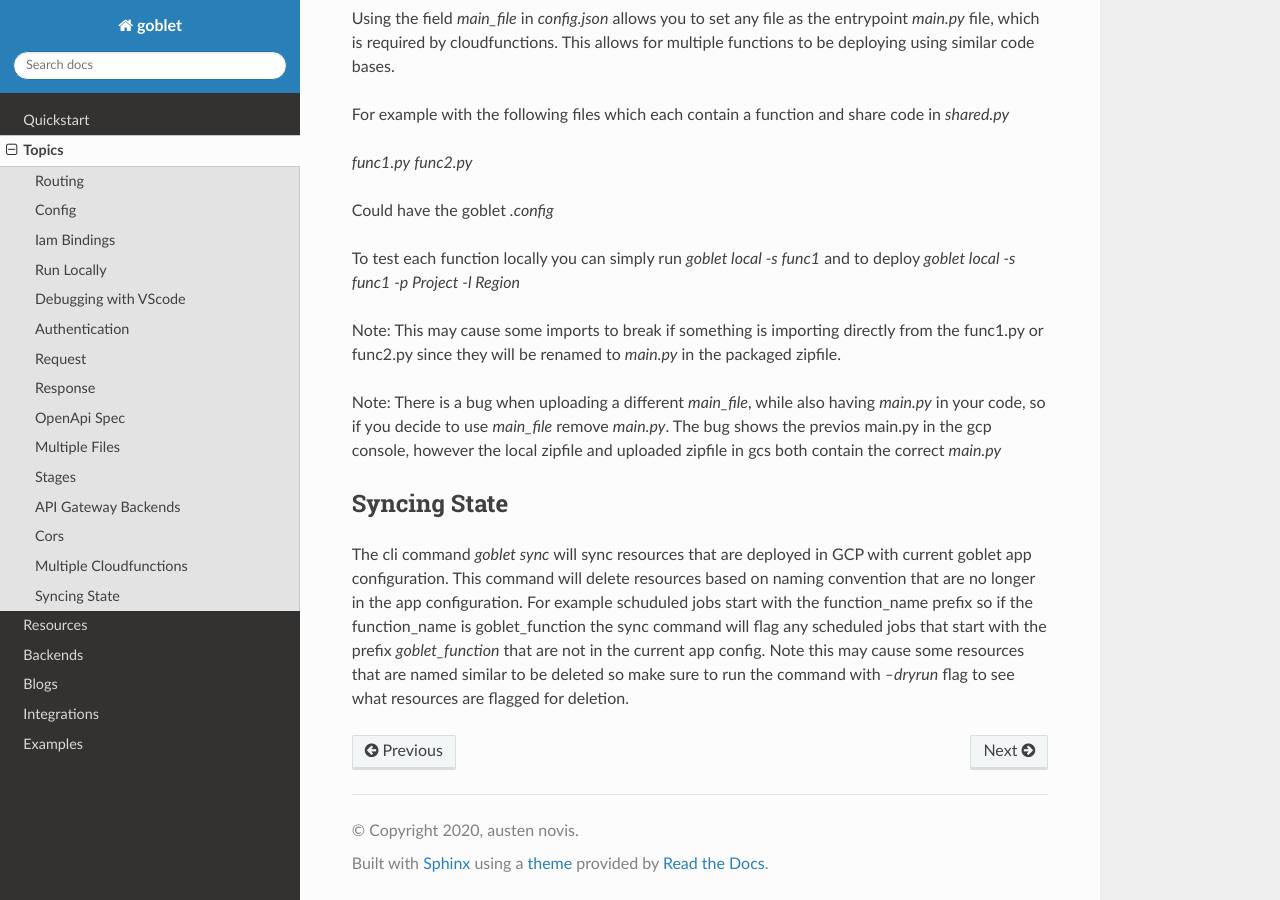
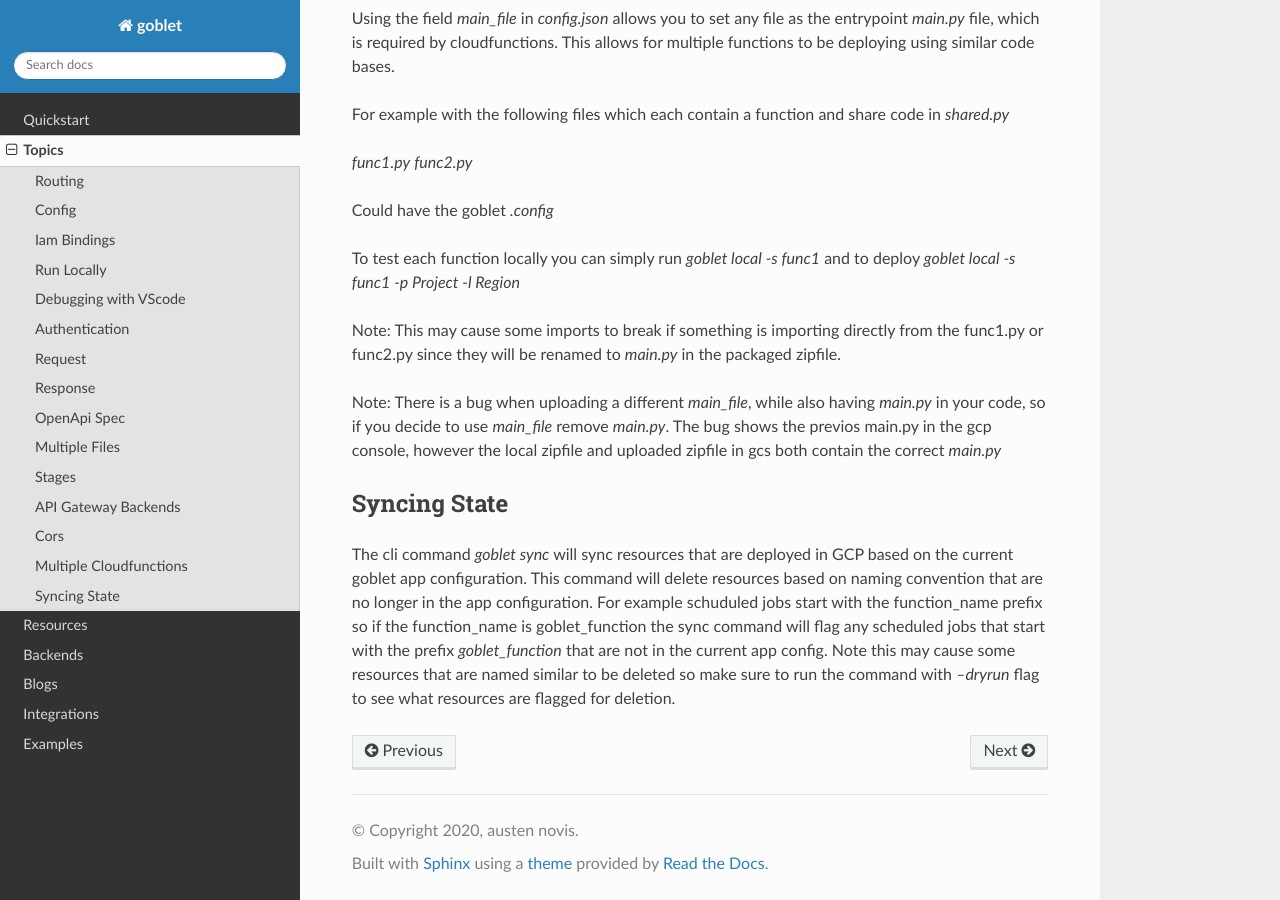
Before and after one commit to goblet/goblet, a Sphinx documentation site: the page built from docs/source/topics.rst, in a window 1280 px wide and 900 px high, scrolled down 11251 px. Built offline with Sphinx 7.4.7 and the Read the Docs theme 2.0.0, drawn with Linux system fonts in a browser that asks for light colours.

Commit message:
Fix docs

```diff
--- a/docs/source/topics.rst
+++ b/docs/source/topics.rst
@@ -623,7 +623,7 @@ shows the previos main.py in the gcp console, however the local zipfile and uplo
 Syncing State
 ^^^^^^^^^^^^^
 
-The cli command `goblet sync` will sync resources that are deployed in GCP with current goblet app configuration. This command will delete resources based on naming
+The cli command `goblet sync` will sync resources that are deployed in GCP based on the current goblet app configuration. This command will delete resources based on naming
 convention that are no longer in the app configuration. For example schuduled jobs start with the function_name prefix so if the function_name is goblet_function
 the sync command will flag any scheduled jobs that start with the prefix `goblet_function` that are not in the current app config. Note this may cause some resources
 that are named similar to be deleted so make sure to run the command with `--dryrun` flag to see what resources are flagged for deletion.
```
